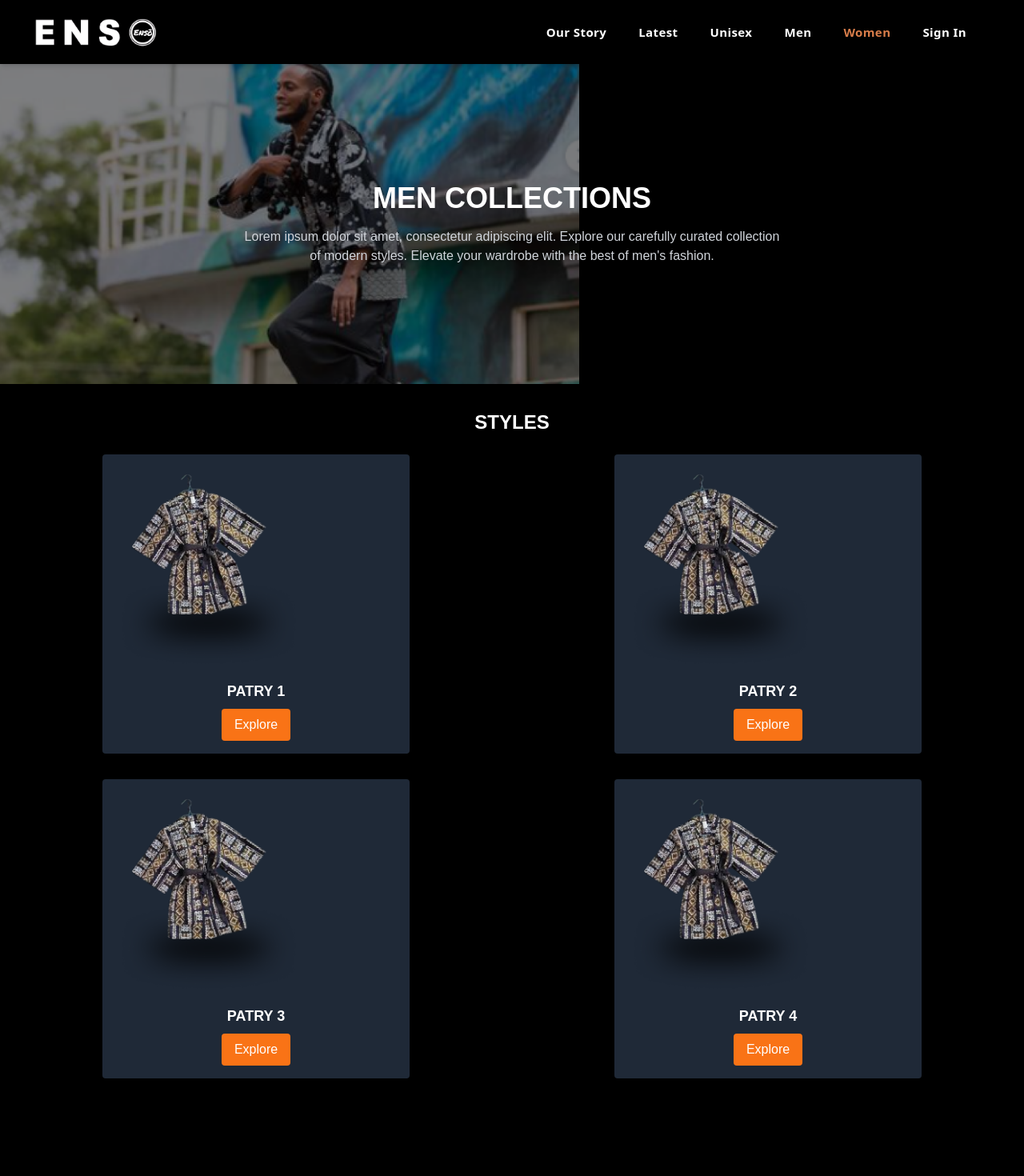
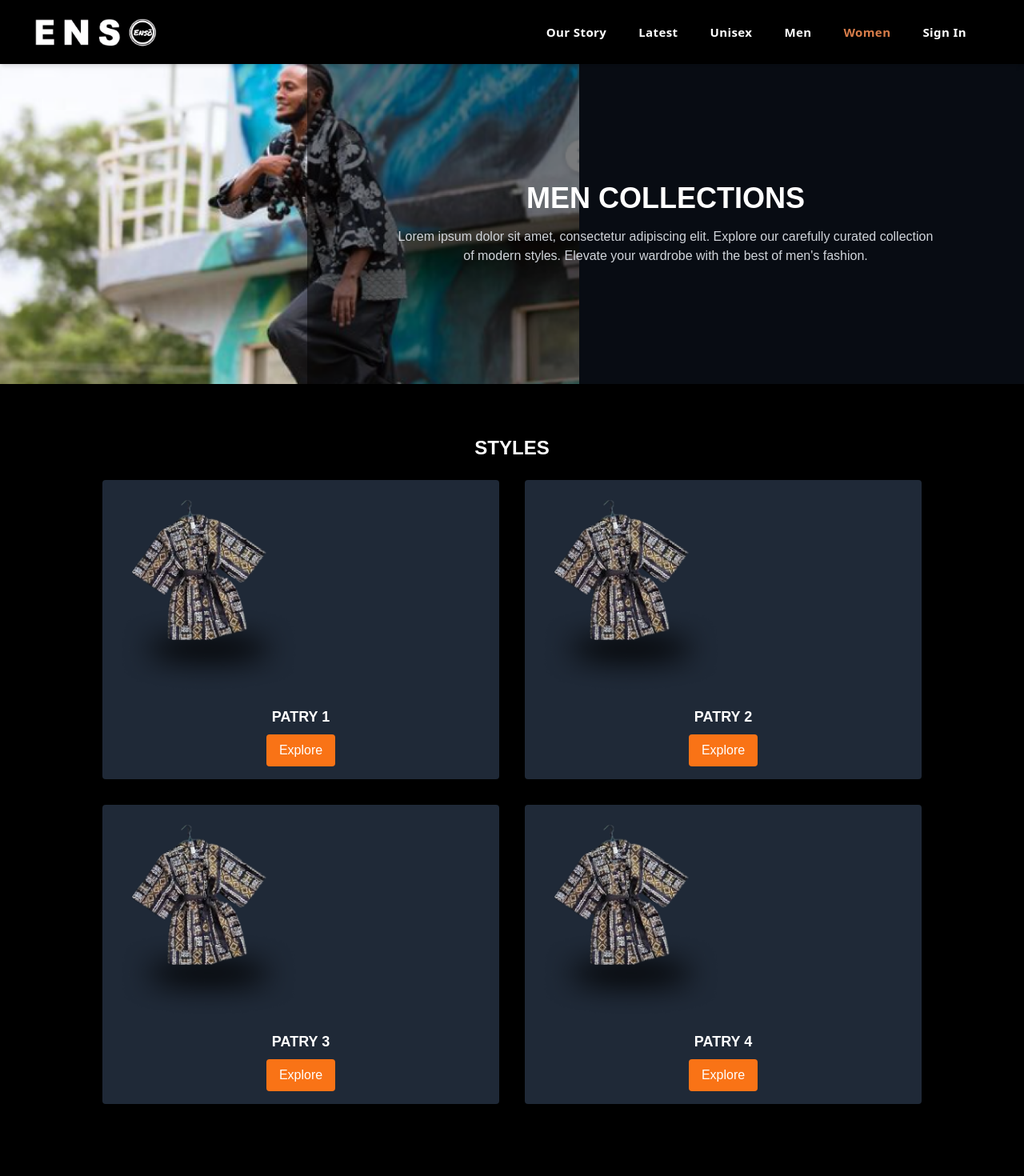
Before and after one commit to kajugadaniels/ecommerce-reactjs-frontend, a Next.js app: page /women in a window 1280 px wide. Shown: the top 1470 px of the page at 80% size. Built offline with nearby package versions, Linux system fonts and the light colour scheme.

Commit message:
women page

```diff
--- a/app/(user)/women/page.tsx
+++ b/app/(user)/women/page.tsx
@@ -2,15 +2,15 @@ import React from 'react';
 
 const Women = () => {
   return <div>
-    <div className="bg-black text-white">
+    <div className="bg-gray-900 text-white">
       {/* Hero Section */}
       <div className="relative">
         <img
-          src="/hero/image.png" // Replace with your image path
+          src="/hero/image.png"
           alt="Men's Collection"
           className=" h-[400px] object-cover"
         />
-        <div className="absolute inset-0 flex items-center justify-center bg-black bg-opacity-50">
+        <div className="absolute inset-0 ml-96 flex items-center justify-center bg-black bg-opacity-50">
           <div className="text-center">
             <h1 className="text-4xl font-bold mb-4">MEN COLLECTIONS</h1>
             <p className="text-gray-300 max-w-2xl mx-auto">
@@ -21,16 +21,16 @@ const Women = () => {
       </div>
 
       {/* Products Section */}
-      <div className="bg-black text-white py-8 px-4">
+      <div className="bg-black text-white p-16">
   {/* Section Title */}
   <h2 className="text-center text-2xl font-semibold mb-6">STYLES</h2>
 
   {/* Products Grid */}
-      <div className="grid grid-cols-1 sm:grid-cols-2 lg:grid-cols-2 gap-8">
+  <div className="grid grid-cols-1 sm:grid-cols-2 lg:grid-cols-2 gap-8 max-w-screen-lg mx-auto">
     {/* Product Card 1 */}
-        <div className="bg-gray-800 p-4 w-96 rounded mx-auto">
+    <div className="bg-gray-800 p-4 rounded">
       <img
-            src="/products/product-3.png" // Replace with actual image path
+        src="/products/product-3.png"
         alt="Patry 1"
         className="h-[250px] object-cover mb-4"
       />
@@ -43,7 +43,7 @@ const Women = () => {
     </div>
 
     {/* Product Card 2 */}
-        <div className="bg-gray-800 p-4 w-96 rounded mx-auto">
+    <div className="bg-gray-800 p-4 rounded">
       <img
         src="/products/product-3.png" // Replace with actual image path
         alt="Patry 2"
@@ -58,7 +58,7 @@ const Women = () => {
     </div>
 
     {/* Product Card 3 */}
-        <div className="bg-gray-800 p-4 w-96 rounded mx-auto">
+    <div className="bg-gray-800 p-4 rounded">
       <img
         src="/products/product-3.png" // Replace with actual image path
         alt="Patry 3"
@@ -73,7 +73,7 @@ const Women = () => {
     </div>
 
     {/* Product Card 4 */}
-        <div className="bg-gray-800 p-4 w-96 rounded mx-auto">
+    <div className="bg-gray-800 p-4 rounded">
       <img
         src="/products/product-3.png"
         alt="Patry 4"
@@ -88,6 +88,7 @@ const Women = () => {
     </div>
   </div>
 </div>
+
     </div>
 
   </div>;
```
Lines whose indentation alone changed are shown as unchanged.
